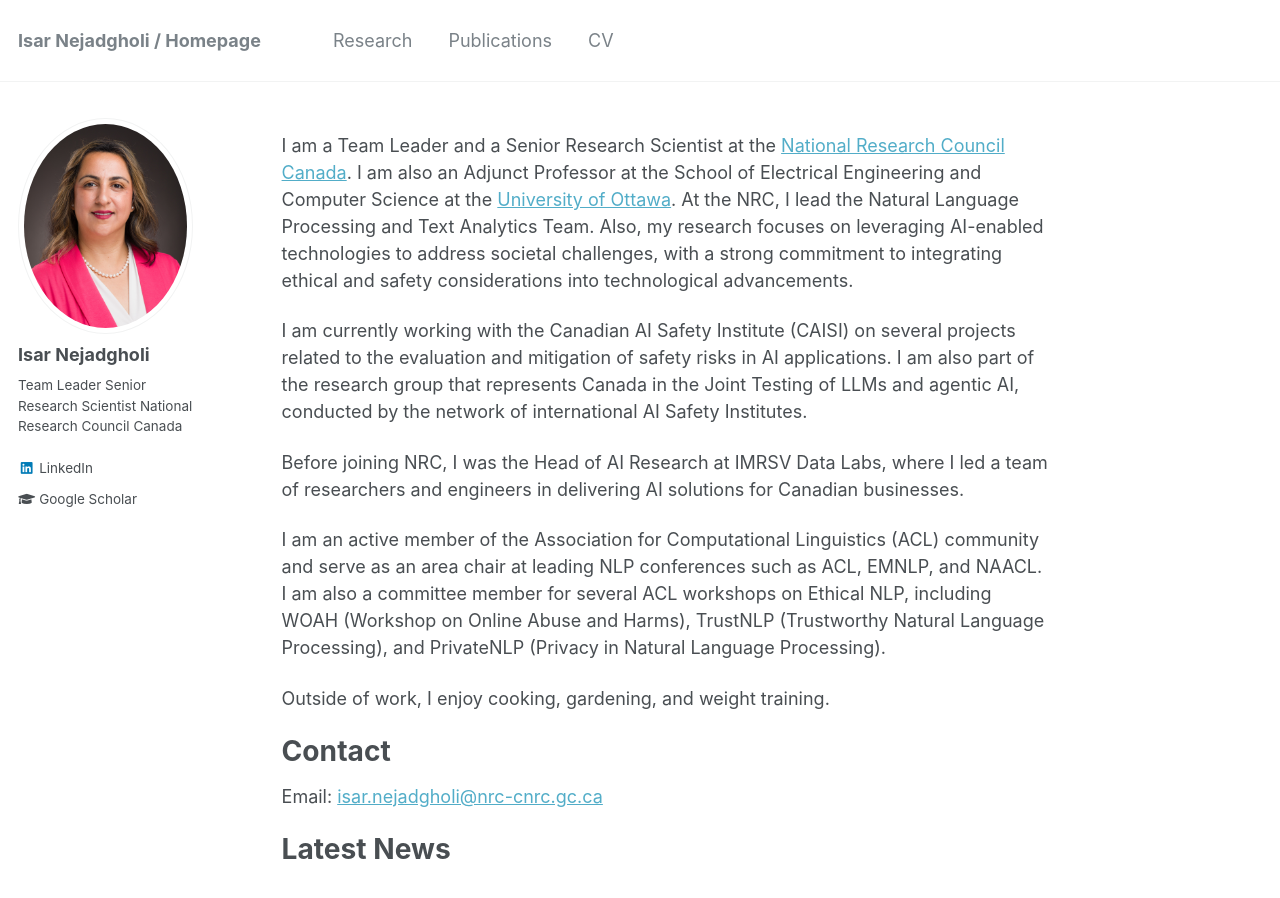
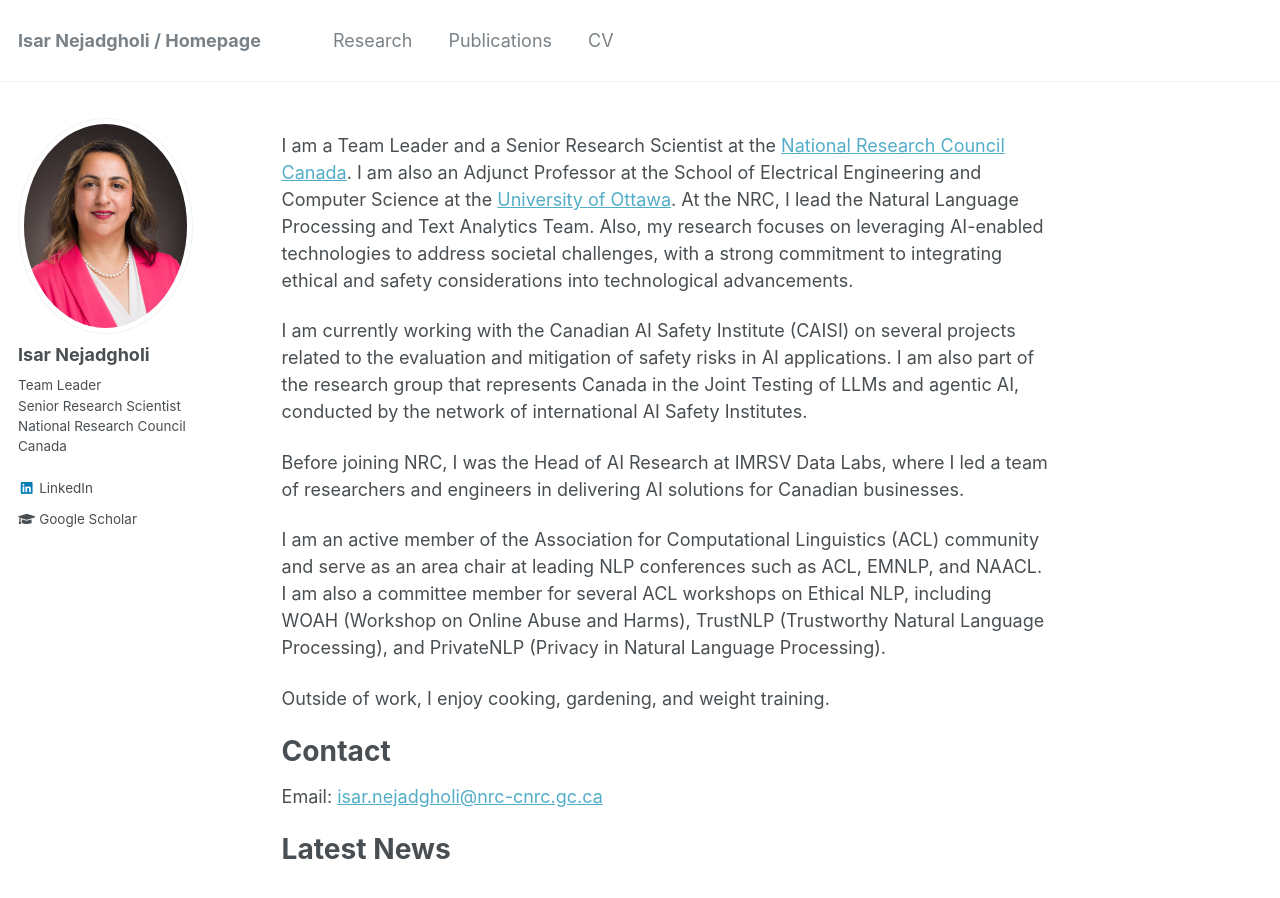
Before and after one commit to IsarNejad/IsarNejad.github.io, a Jekyll site: the page built from _pages/about.md, in a window 1280 px wide and 900 px high. Built offline with Jekyll 4.4.1, drawn with Linux system fonts in a browser that asks for light colours.

```diff
--- a/_config.yml
+++ b/_config.yml
@@ -83,7 +83,7 @@ analytics:
 author:
   name             : "Isar Nejadgholi"
   avatar           : "D214-24-1403-087.jpg"
-  bio              : "Team Leader \n Senior Research Scientist \n National Research Council Canada"
+  bio              : "Team Leader<br>Senior Research Scientist<br>National Research Council Canada"
   location         :
   employer         :
   pubmed           :
```
